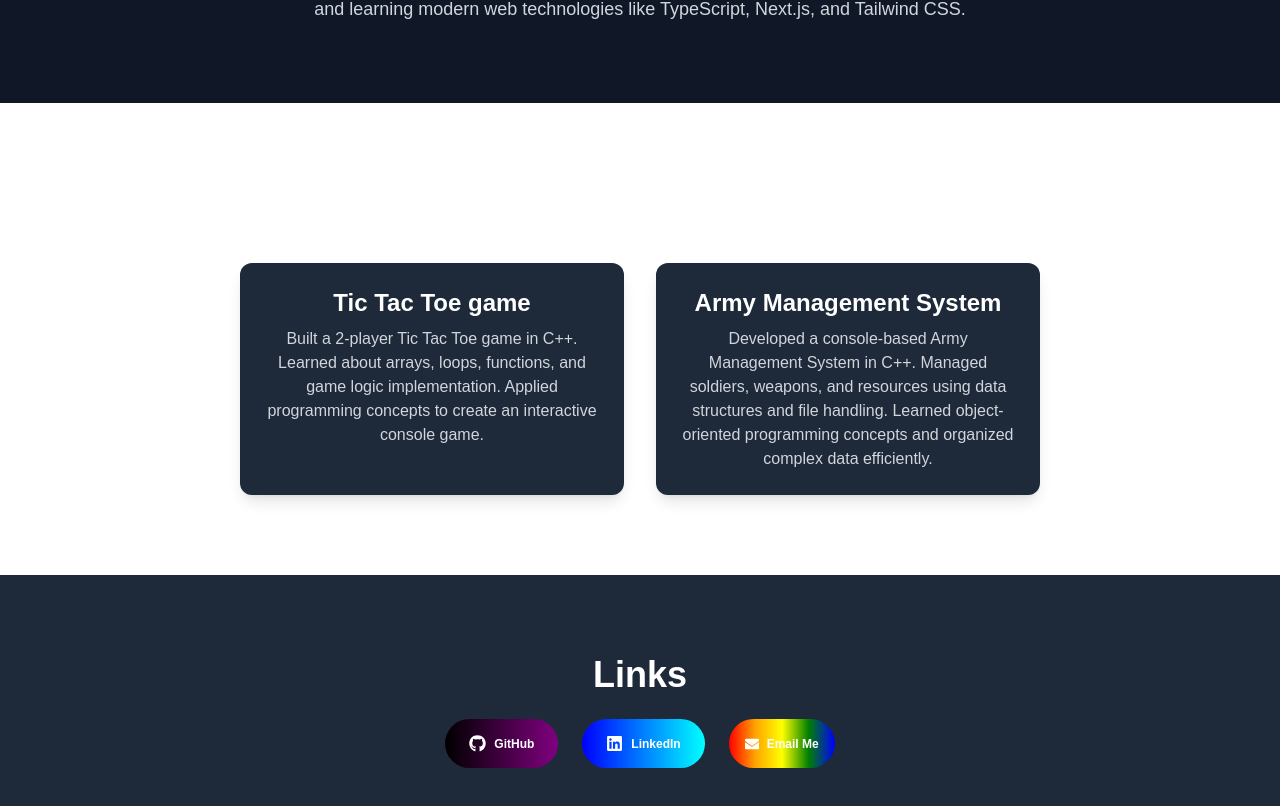
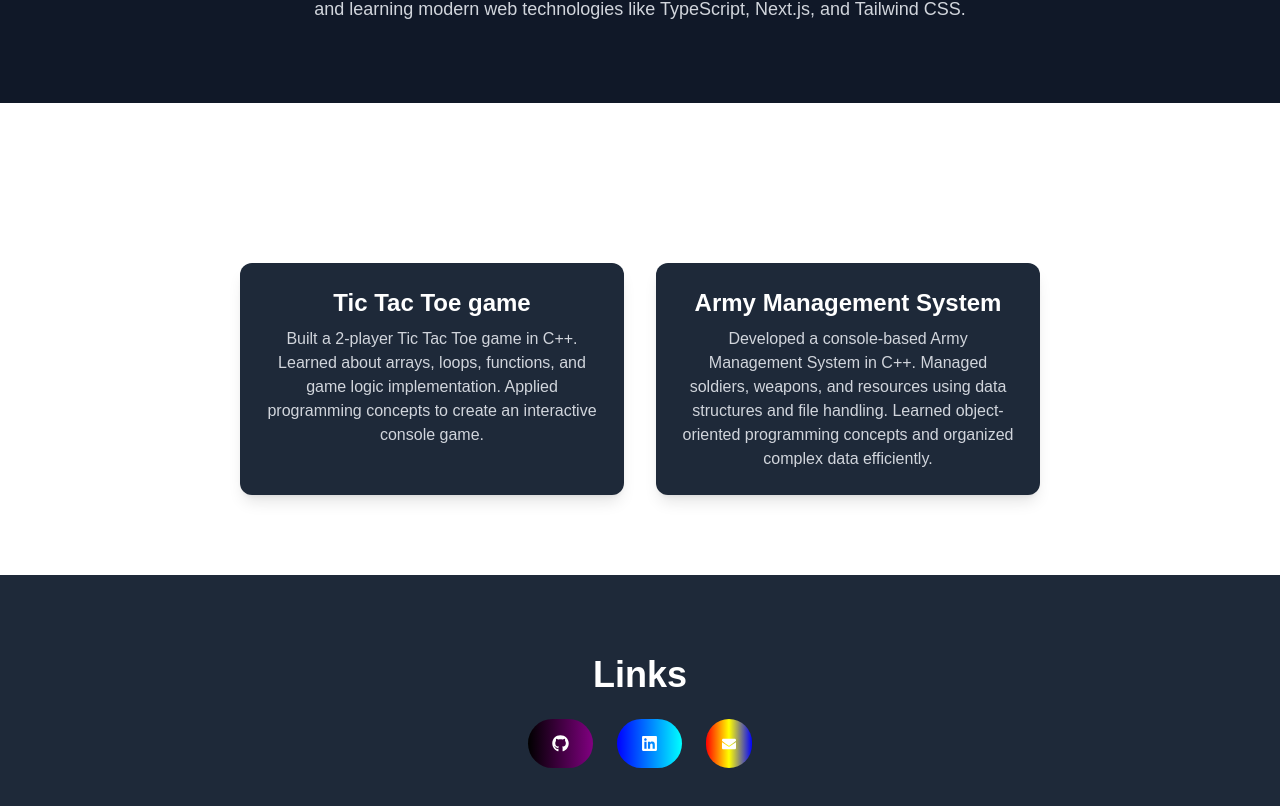
Before and after one commit to sameer890678/portfolio, a Next.js app: page / in a window 1280 px wide. Shown: the part 969-1775 px from the top of the page. Built offline with nearby package versions, Linux system fonts and the light colour scheme.

Commit message:
REMOVED LINKS NAMES

```diff
--- a/app/page.tsx
+++ b/app/page.tsx
@@ -85,7 +85,7 @@ export default function Home() {
         background: "linear-gradient(to right, black, purple)"
       }}
     >
-      <FaGithub size={17} /> GitHub
+      <FaGithub size={17} />
     </a>
 
     {/* LinkedIn Button */}
@@ -98,26 +98,23 @@ export default function Home() {
         background: "linear-gradient(to right, blue, cyan)"
       }}
     >
-      <FaLinkedin size={17} /> LinkedIn
+      <FaLinkedin size={17} />
     </a>
     {/* Email Button */}
 <a
-  href="mailto:your-email@example.com"
+  href="mailto:maliksameer890678@gmail.com"
   className="flex items-center justify-center gap-2 px-4 py-2 rounded-full text-white text-xs font-semibold
              transform hover:scale-105 transition-all duration-300"
   style={{
-    background: "linear-gradient(to right, red, orange, yellow, green, blue)"
+    background: "linear-gradient(to right, red, yellow, blue)"
   }}
 >
-  <FaEnvelope size={14} /> Email Me
+  <FaEnvelope size={14} />
 </a>
 
 
   </div>
 </section>
-
-
-
-    </div>
+</div>
   );
 }
```
